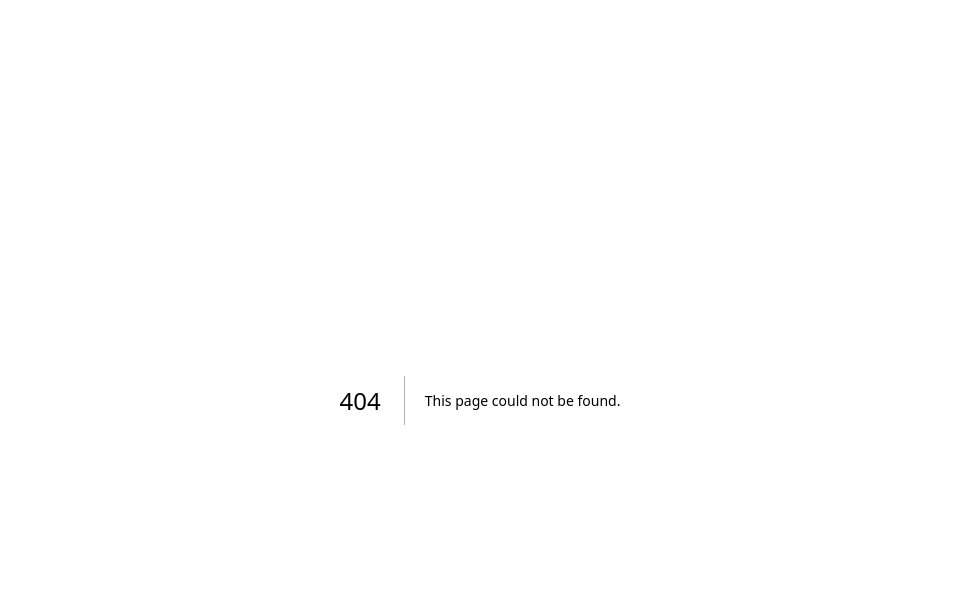
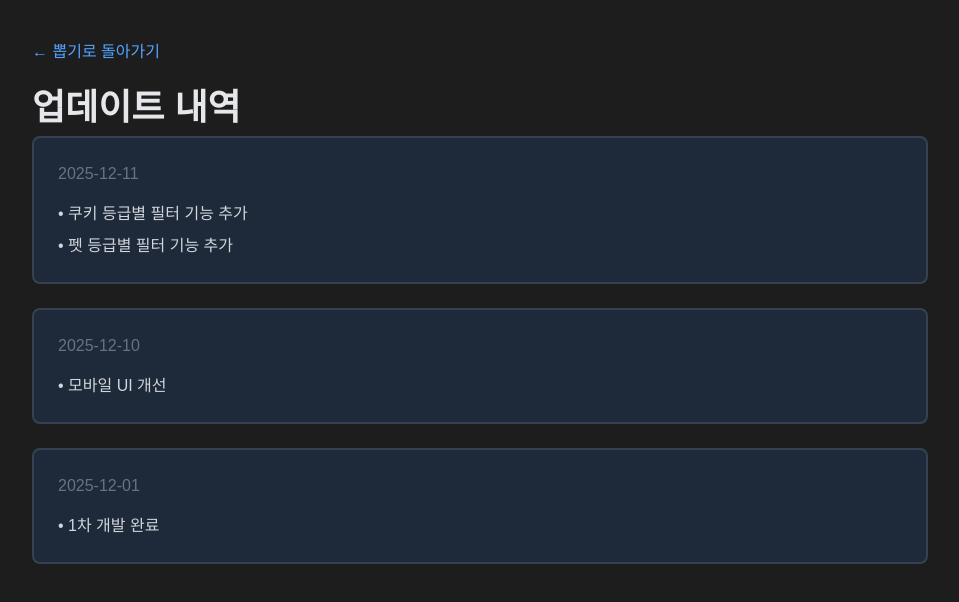
Before and after one commit to sandfairy1219/randomrun, a Next.js app: page /patch-notes in a window 1280 px wide. Before the commit this address had no page. Shown: the top 602 px of the page, without its empty margins (160-1119 px from the left). Built offline with nearby package versions, Linux system fonts and the light colour scheme.

Commit message:
Add files via upload

```diff
--- /dev/null
+++ b/app/patch-notes/page.tsx
@@ -0,0 +1,39 @@
+import Link from 'next/link';
+
+export default function PatchNotes() {
+  return (
+    <div className="min-h-screen bg-[#1d1d1d] text-gray-200 p-6 sm:p-10">
+      <div className="max-w-4xl mx-auto">
+        <Link href="/" className="inline-block text-blue-400 hover:text-blue-300 mb-6">
+          ← 뽑기로 돌아가기
+        </Link>
+
+        <h1 className="text-3xl sm:text-4xl font-bold mb-2">업데이트 내역</h1>
+
+        <div className="space-y-6">
+          <div className="bg-gray-800 rounded-lg p-6 border-2 border-gray-700">
+            <p className="text-gray-500 mb-4">2025-12-11</p>
+            <ul className="space-y-2 text-gray-300">
+              <li>• 쿠키 등급별 필터 기능 추가</li>
+              <li>• 펫 등급별 필터 기능 추가</li>
+            </ul>
+          </div>
+
+          <div className="bg-gray-800 rounded-lg p-6 border-2 border-gray-700">
+            <p className="text-gray-500 mb-4">2025-12-10</p>
+            <ul className="space-y-2 text-gray-300">
+              <li>• 모바일 UI 개선</li>
+            </ul>
+          </div>
+
+          <div className="bg-gray-800 rounded-lg p-6 border-2 border-gray-700">
+            <p className="text-gray-500 mb-4">2025-12-01</p>
+            <ul className="space-y-2 text-gray-300">
+              <li>• 1차 개발 완료</li>
+            </ul>
+          </div>
+        </div>
+      </div>
+    </div>
+  );
+}
```
